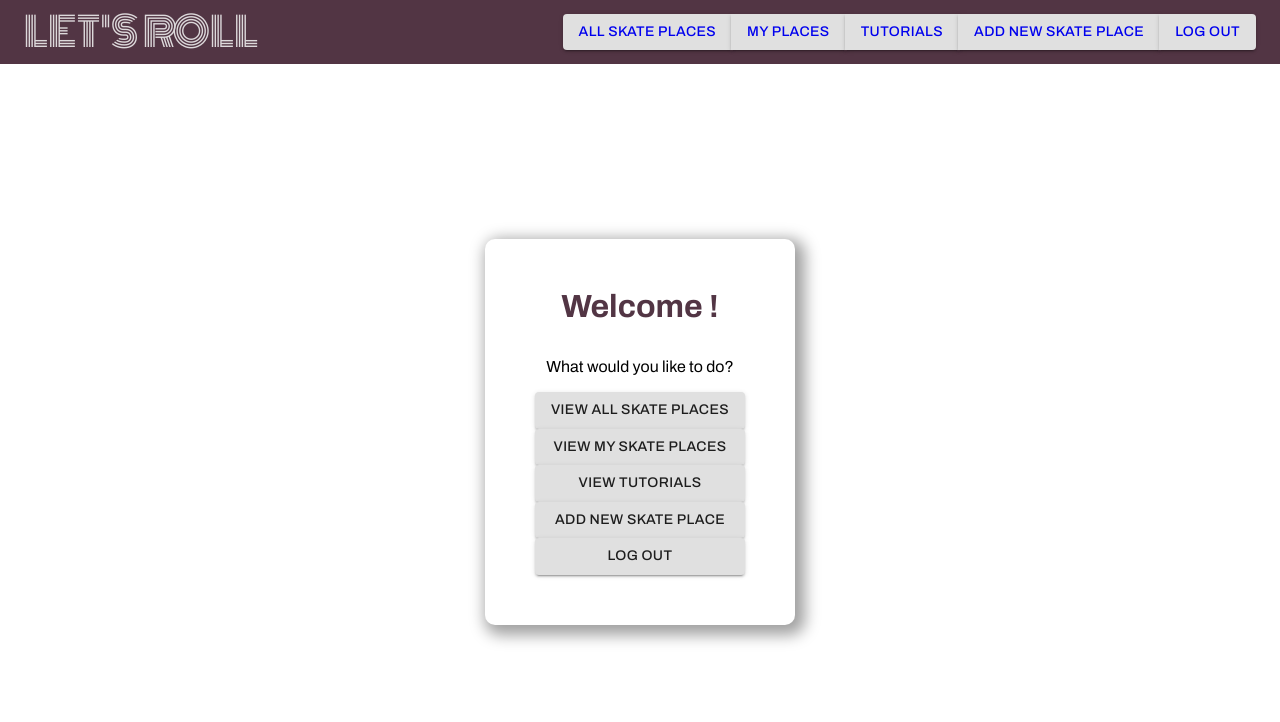
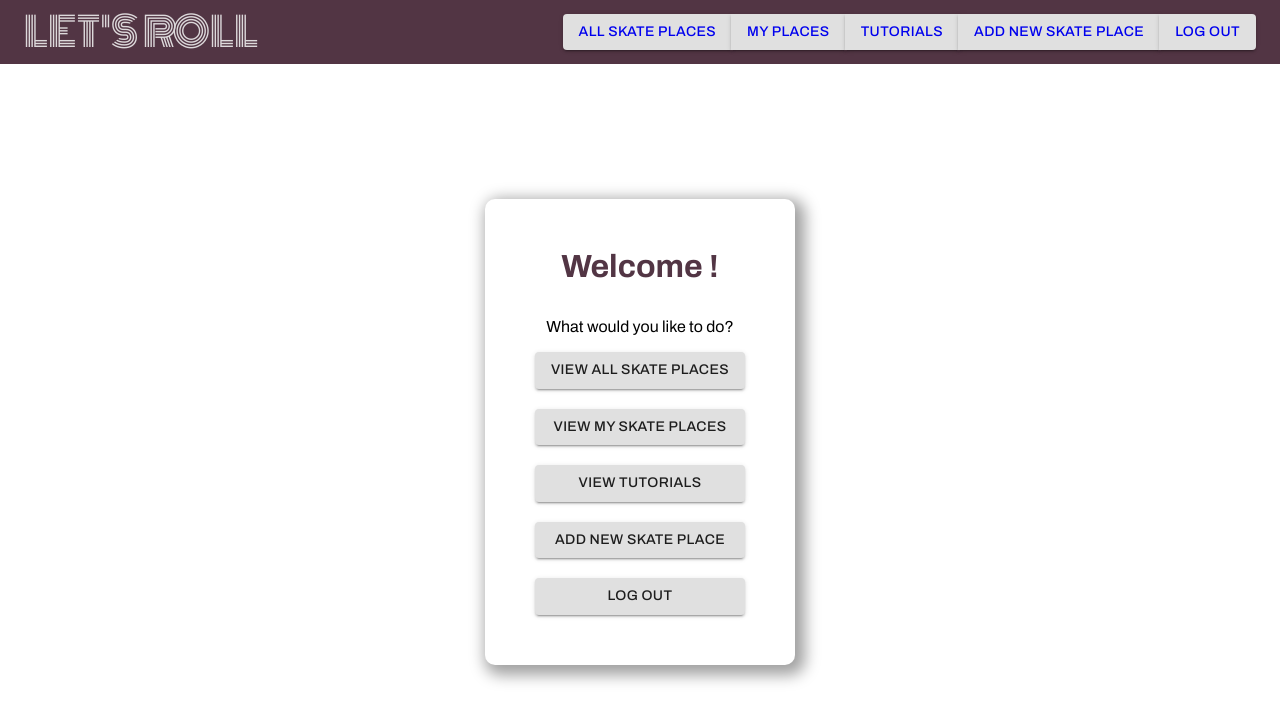
Before and after one commit to jadavianett/Lets-Roll, a React (Create React App) app in the folder client/: page /userdashboard in a window 1280 px wide. Shown: the top 722 px of the page. Built offline with nearby package versions, Linux system fonts and the light colour scheme.

Commit message:
forced some margin onto the user dashboard buttons

```diff
--- a/client/src/pages/UserDashboard.js
+++ b/client/src/pages/UserDashboard.js
@@ -30,28 +30,28 @@ function UserDashboard() {
           <p> What would you like to do?</p>
           <br />
           <div id="dash-links">
-            <p>
+            <p class="btm-margin">
               <Link to="/allplaces">
                 <Button variant="contained" className="full-width">
                   VIEW ALL SKATE PLACES
                 </Button>
               </Link>
             </p>
-            <p>
+            <p class="btm-margin">
               <Link to="/viewmyplaces">
                 <Button variant="contained" className="full-width">
                   VIEW MY SKATE PLACES
                 </Button>
               </Link>
             </p>
-            <p>
+            <p class="btm-margin">
               <Link to="/tutorials">
                 <Button variant="contained" className="full-width">
                   VIEW TUTORIALS
                 </Button>
               </Link>
             </p>
-            <p>
+            <p class="btm-margin">
               <Link to="/addnewplace">
                 <Button variant="contained" className="full-width">
                   ADD NEW SKATE PLACE
--- a/client/src/pages/Userdashboard.css
+++ b/client/src/pages/Userdashboard.css
@@ -13,5 +13,10 @@
 
 .full-width {
   width: 100%;
-  margin: 10px 0px;
+  /* margin-bottom: 100px; */
 }
+
+.btm-margin {
+  /* border: 1px dashed red; */
+  margin-bottom: 20px;
+}
```
